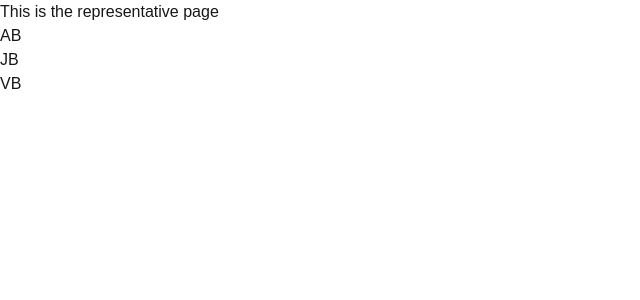
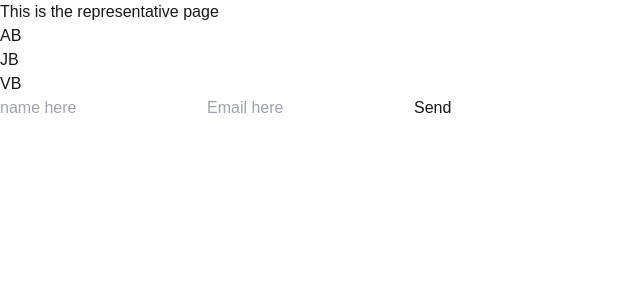
Before and after one commit to berglund10/final-weekend-assignment, a Next.js app: page /representative in a window 1280 px wide. Shown: the top 300 px of the page, without its empty margins (0-640 px from the left). Built offline with nearby package versions, Linux system fonts and the light colour scheme.

Commit message:
add postRepresentativeAction

```diff
--- a/src/app/representative/page.tsx
+++ b/src/app/representative/page.tsx
@@ -1,3 +1,4 @@
+import { postRepresentativeAction } from "@/features/representative/actions";
 import { representativeService } from "@/features/representative/instance";
 
 export default async function Page() {
@@ -13,6 +14,12 @@ export default async function Page() {
       This is the representative page {all.map((data) => {
         return <p key={data.email}>{data.name}</p>
       })}
+
+        <form action={postRepresentativeAction}>
+        <input type="text" name="name" placeholder="name here" className="input input-bordered w-full max-w-xs" />
+        <input type="text" name="email" placeholder="Email here" className="input input-bordered w-full max-w-xs"/>
+        <button type="submit" className="btn btn-ghost">Send</button>
+        </form>
       </>
     );
   }
--- a/src/features/representative/actions.ts
+++ b/src/features/representative/actions.ts
@@ -0,0 +1,20 @@
+"use server";
+
+import { revalidatePath } from "next/cache";
+import { representativeService } from "./instance";
+
+export const postRepresentativeAction = async (formData: FormData) => {
+    const name = formData.get("name") as string;
+    const email = formData.get("email") as string;
+
+    const rawData = {
+        name,
+        email
+    }
+
+        await representativeService.add(rawData);
+
+    revalidatePath("/representative");
+
+
+}
--- a/src/features/representative/service.ts
+++ b/src/features/representative/service.ts
@@ -15,8 +15,9 @@ export const createService = () => {
       getAll: async () => {
         return await db;
       },
-      add: async () => {
-        return await db.push({name: "JA", email: "JA@com"});
+      add: async (data:any) => {
+        console.log(data);
+        return await db.push(data);
       },
 }
 }
```
